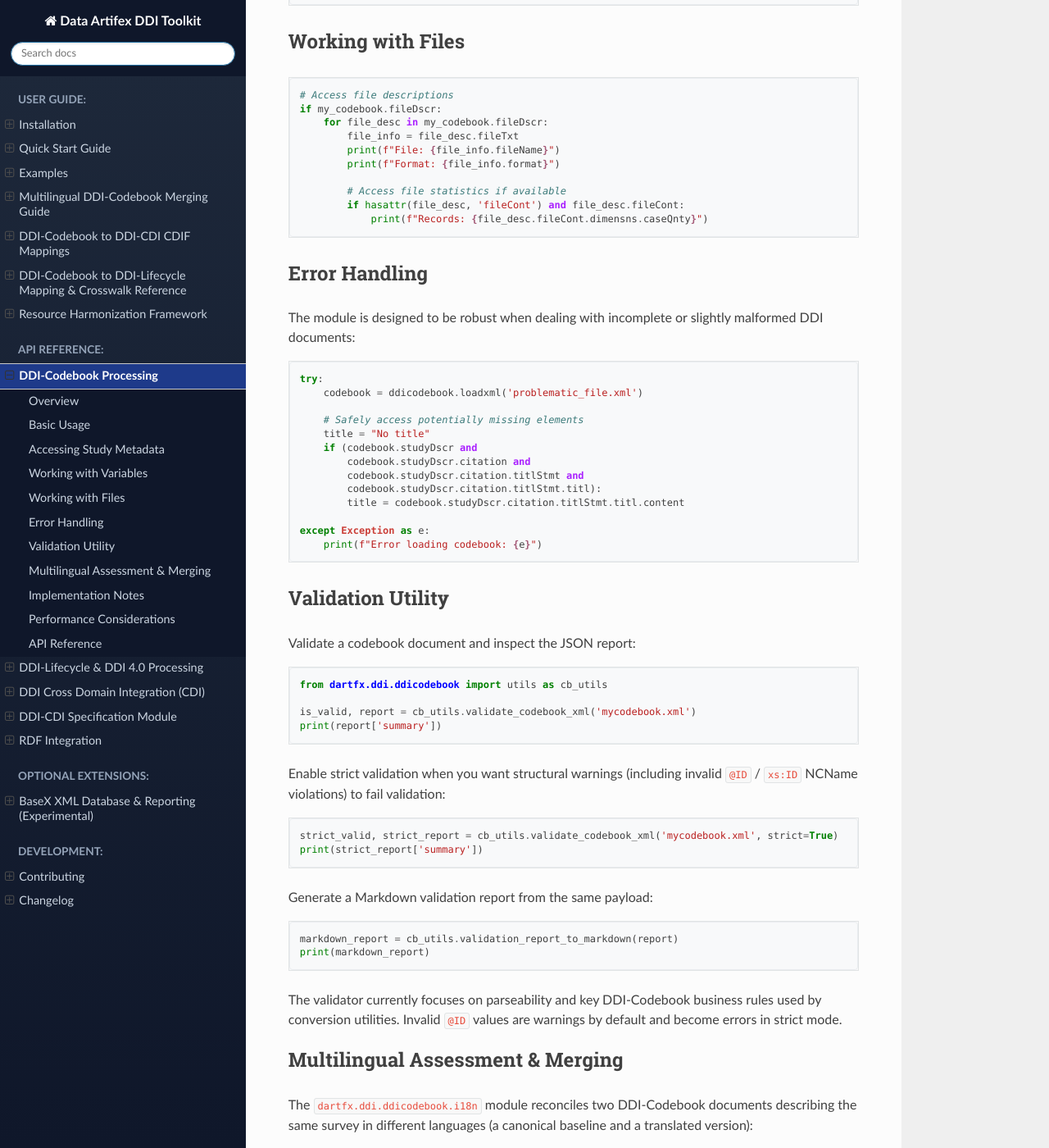
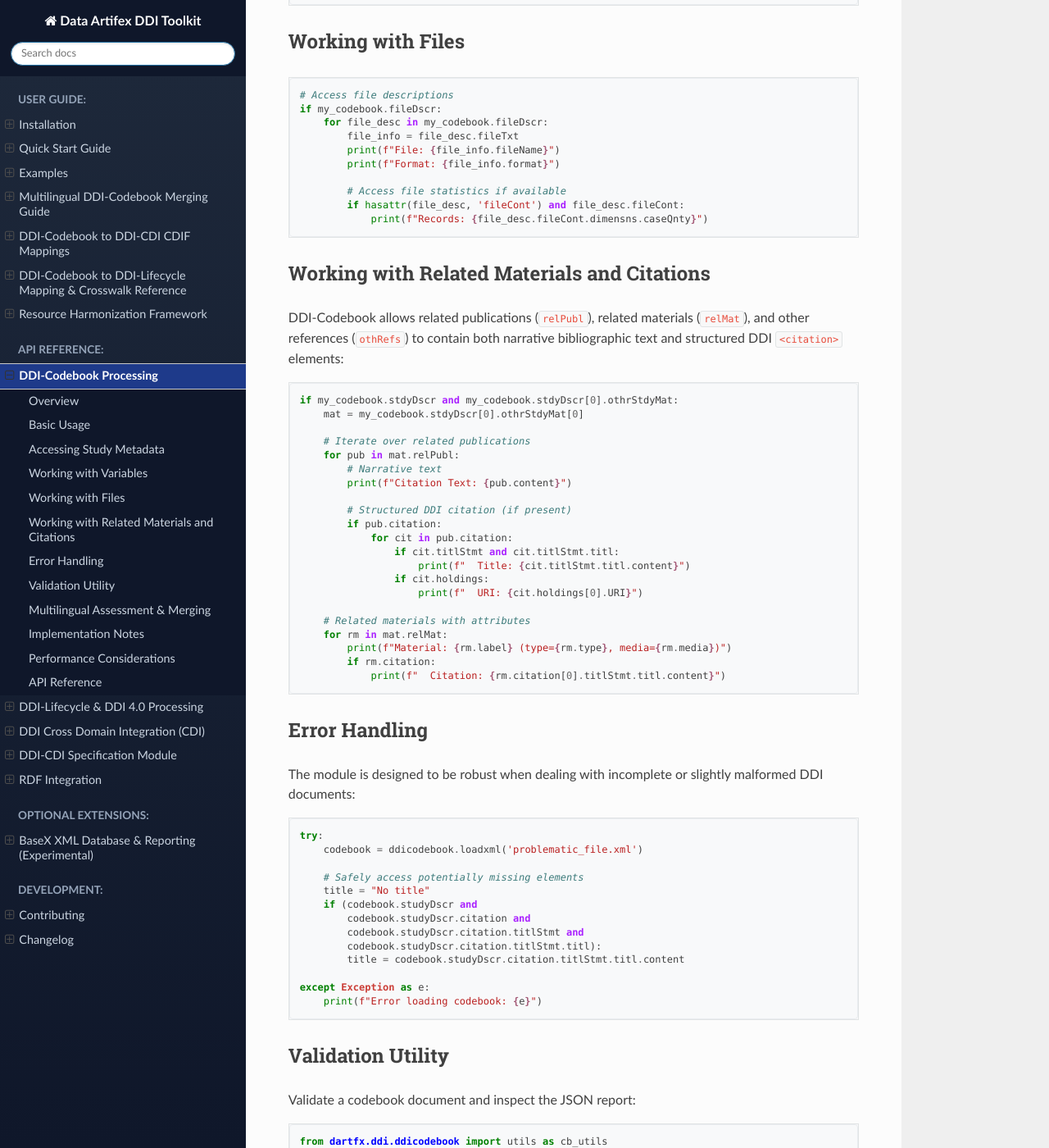
Before and after one commit to DataArtifex/ddi-toolkit, a Sphinx documentation site: the page built from docs/source/ddicodebook.rst, in a window 1280 px wide and 1400 px high, scrolled down 1563 px. Shown: the whole window at 82% size. Built offline with Sphinx 7.4.7 and the Read the Docs theme 3.1.0, drawn with Linux system fonts in a browser that asks for light colours.

Commit message:
docs: add documentation for related materials and citations in DDI-Codebook and update changelog

```diff
--- a/docs/source/ddicodebook.rst
+++ b/docs/source/ddicodebook.rst
@@ -82,6 +82,33 @@ Working with Files
            # Access file statistics if available
            if hasattr(file_desc, 'fileCont') and file_desc.fileCont:
                print(f"Records: {file_desc.fileCont.dimensns.caseQnty}")
+
+Working with Related Materials and Citations
+--------------------------------------------
+
+DDI-Codebook allows related publications (``relPubl``), related materials (``relMat``), and other references (``othRefs``) to contain both narrative bibliographic text and structured DDI ``<citation>`` elements::
+
+   if my_codebook.stdyDscr and my_codebook.stdyDscr[0].othrStdyMat:
+       mat = my_codebook.stdyDscr[0].othrStdyMat[0]
+
+       # Iterate over related publications
+       for pub in mat.relPubl:
+           # Narrative text
+           print(f"Citation Text: {pub.content}")
+
+           # Structured DDI citation (if present)
+           if pub.citation:
+               for cit in pub.citation:
+                   if cit.titlStmt and cit.titlStmt.titl:
+                       print(f"  Title: {cit.titlStmt.titl.content}")
+                   if cit.holdings:
+                       print(f"  URI: {cit.holdings[0].URI}")
+
+       # Related materials with attributes
+       for rm in mat.relMat:
+           print(f"Material: {rm.label} (type={rm.type}, media={rm.media})")
+           if rm.citation:
+               print(f"  Citation: {rm.citation[0].titlStmt.titl.content}")
 
 Error Handling
 --------------
```
Also changed, not shown: CHANGELOG.md (+14 -0 lines).
